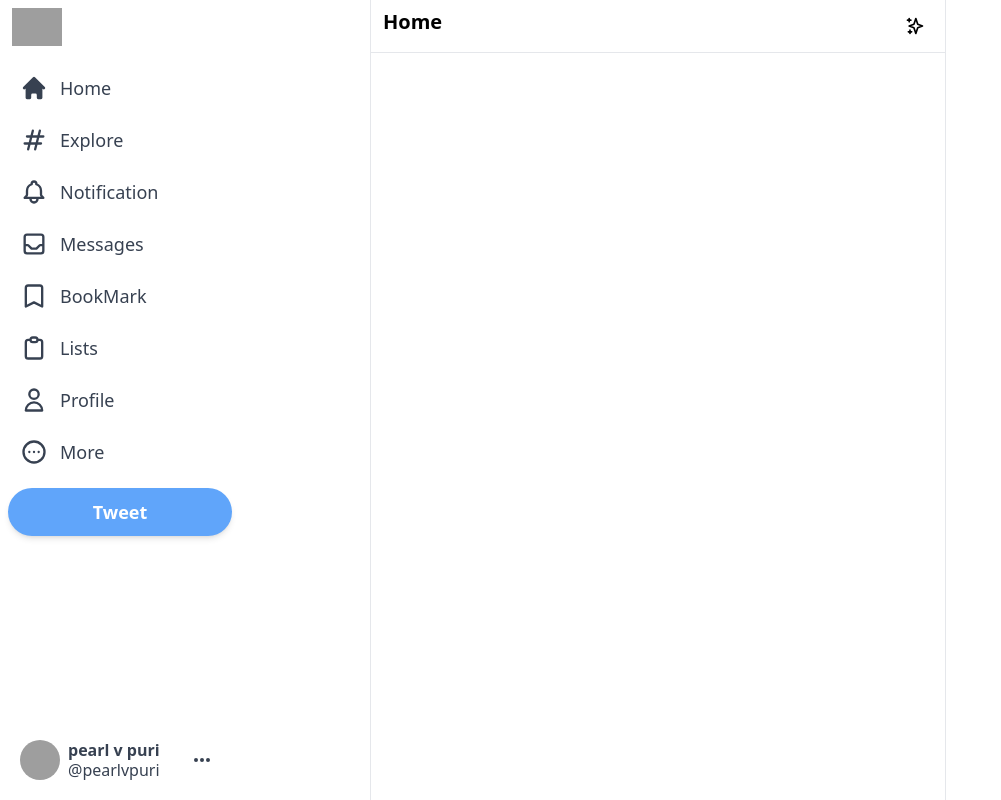
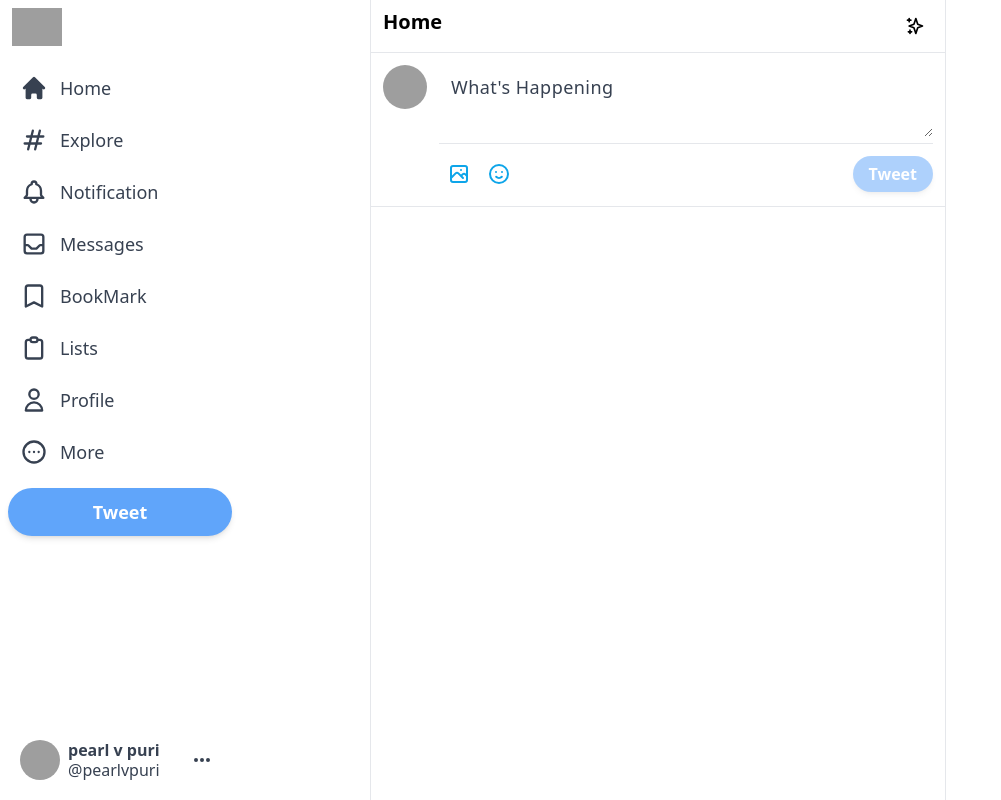
Before and after one commit to Mastan-Sk/twitter, a Next.js app: page / in a window 1280 px wide. Shown: the whole page, without its empty margins (0-1001 px from the left). Built offline with nearby package versions, Linux system fonts and the light colour scheme; grey boxes are pictures that could not be loaded.

Commit message:
Add the input section of the feed component

```diff
--- a/components/Feed.js
+++ b/components/Feed.js
@@ -1,4 +1,5 @@
 import { SparklesIcon } from "@heroicons/react/outline";
+import Input from "./Input";
 
 
 export default function Feed() {
@@ -10,6 +11,8 @@
                     <SparklesIcon className="h-5"/>
             </div>
         </div>
+
+        <Input/>
         </div>
   )
 }
--- /dev/null
+++ b/components/Input.js
@@ -0,0 +1,24 @@
+import { EmojiHappyIcon, PhotographIcon } from "@heroicons/react/outline";
+
+export default function Input() {
+  return (
+    <div className="flex border-b border-gray-200 p-3 space-x-3">
+            <img src="https://encrypted-tbn0.gstatic.com/images?q=tbn:ANd9GcS1ejWfXr09lHJza73TAW6HaLAOn4NQKuQR5w&usqp=CAU" alt="loading"
+                className="h-11 w-11 rounded-full cursor-pointer hover:brightness-95"/>
+
+            <div className="w-full divide-y divide-gray-200">
+                <div className="">
+                    <textarea className="w-full border-none focus:ring-0 text-lg placeholder-gray-700 tracking-wide min-h-[50px]" rows={2} placeholder="What's Happening"></textarea>
+                </div>
+                <div className="flex items-center justify-between pt-2.5">
+                        <div className="flex">
+                            <PhotographIcon className="h-10 w-10 hoverEffect p-2 text-sky-500 hover:bg-sky-100"/>
+                            <EmojiHappyIcon className="h-10 w-10 hoverEffect p-2 text-sky-500 hover:bg-sky-100"/>
+                        </div>
+
+                        <button className="bg-blue-400 text-white px-4 py-1.5 rounded-full font-bold shadow-md hover:brightness-95 disabled:opacity-50" disabled>Tweet</button>
+                </div>
+                </div>
+    </div>
+  )
+}
--- a/package.json
+++ b/package.json
@@ -16,6 +16,7 @@
     "react-dom": "18.2.0"
   },
   "devDependencies": {
+    "@tailwindcss/forms": "^0.5.3",
     "autoprefixer": "^10.4.13",
     "eslint": "8.26.0",
     "eslint-config-next": "13.0.0",
--- a/tailwind.config.js
+++ b/tailwind.config.js
@@ -7,5 +7,8 @@
   theme: {
     extend: {},
   },
-  plugins: [],
+  plugins: [
+    require('@tailwindcss/forms'),
+
+  ],
 }
```
Also changed, not shown: 1 other file (tests, documents, lock files or other folders).
